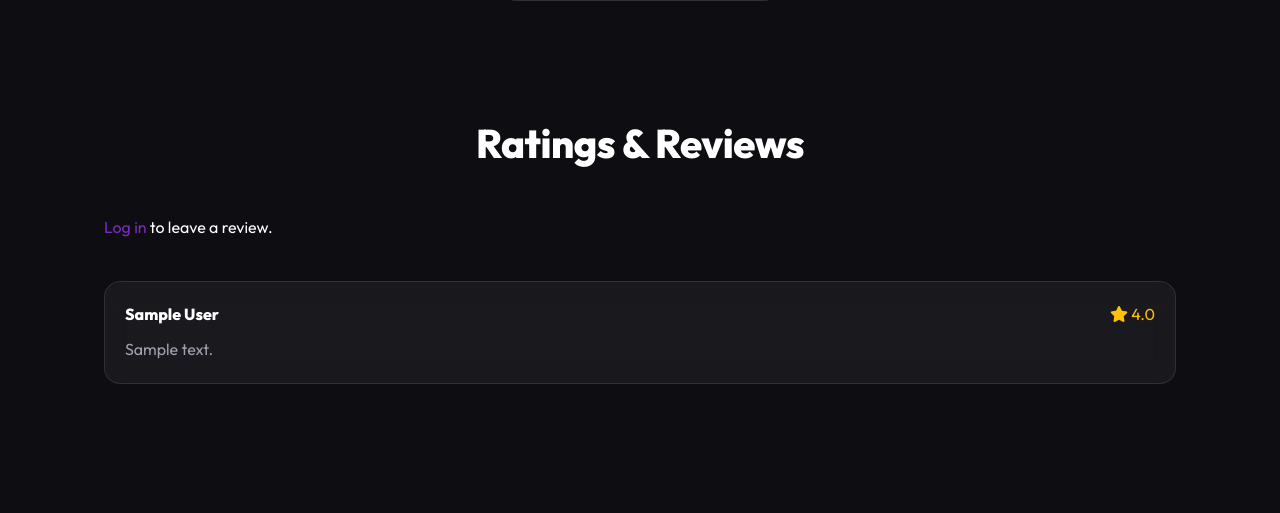
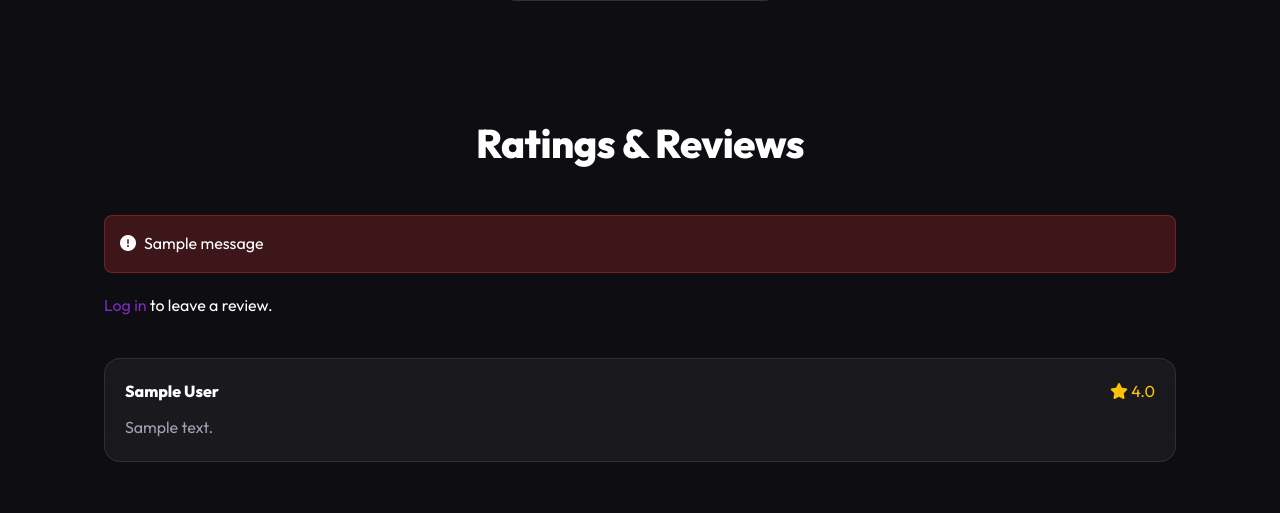
Before and after one commit to Ritesh004-kira/python_project, a Flask app: page /movie/1 in a window 1280 px wide. Shown: the part 823-1336 px from the top of the page. Before the commit the page ends 1207 px from the top, so only its background shows below. Run offline with Flask 3, Linux system fonts and the light colour scheme; tables that the repository leaves empty hold one stand-in row (values such as "Sample post"); grey boxes marked "Sample" are stand-in pictures; one stand-in notice (Sample message) is shown.

```diff
--- a/backend/models/database.py
+++ b/backend/models/database.py
@@ -22,7 +22,7 @@ class Movie(db.Model):
     image_url = db.Column(db.String(500), nullable=True)
     rating = db.Column(db.Float, default=0.0)
 
-    reviews = db.relationship('Review', backref='movie', lazy=True)
+    reviews = db.relationship('Review', backref='movie', lazy=True, order_by="Review.created_at.desc()")
 
 class Review(db.Model):
     id = db.Column(db.Integer, primary_key=True)
--- a/backend/routes/movies.py
+++ b/backend/routes/movies.py
@@ -1,4 +1,4 @@
-from flask import Blueprint, render_template, request, jsonify, session, redirect, url_for
+from flask import Blueprint, render_template, request, jsonify, session, redirect, url_for, flash
 from backend.models.database import Movie
 from backend.services.recommendation import recommender
 
@@ -31,6 +31,8 @@ def movie_detail(movie_id):
             # Refresh TF-IDF index and content cache
             recommender.refresh_content_index()
             return redirect(url_for('movies.movie_detail', movie_id=movie_id))
+        else:
+            flash("Please provide both a star rating and a review text.", "error")
 
     # ── Content-Based: similar movies sidebar ──────────────────────
     similar_movies = recommender.get_similar_movies(movie.title, top_n=5)
--- a/frontend/static/animation/app.js
+++ b/frontend/static/animation/app.js
@@ -47,6 +47,18 @@ document.addEventListener('DOMContentLoaded', () => {
         });
     }
 
+    // Review Form Validation
+    const reviewForm = document.querySelector('.review-form form');
+    if (reviewForm) {
+        reviewForm.addEventListener('submit', function(e) {
+            const ratingInput = document.getElementById('rating-value');
+            if (ratingInput && (ratingInput.value === "0" || !ratingInput.value)) {
+                e.preventDefault();
+                alert("Please select a star rating before submitting your review.");
+            }
+        });
+    }
+
     // Form Submission Interactions (Mock)
     const subscribeForm = document.getElementById('subscribe-form');
     if(subscribeForm) {
--- a/frontend/templates/movie.html
+++ b/frontend/templates/movie.html
@@ -103,6 +103,18 @@
     <section id="reviews" class="reviews-section">
         <h2 class="section-title">Ratings & Reviews</h2>
 
+        {% with messages = get_flashed_messages(with_categories=true) %}
+            {% if messages %}
+                <div style="margin-bottom: 20px;">
+                {% for category, message in messages %}
+                    <div style="padding: 15px; border-radius: 8px; margin-bottom: 10px; background: rgba(255, 60, 60, 0.2); border: 1px solid rgba(255, 60, 60, 0.3); color: #fff;">
+                        <i class="fas fa-exclamation-circle" style="margin-right: 8px;"></i>{{ message }}
+                    </div>
+                {% endfor %}
+                </div>
+            {% endif %}
+        {% endwith %}
+
         {% if session.user_id %}
         <div class="review-form glass">
             <h3>Leave your review</h3>
```
Also changed, not shown: README.md.
